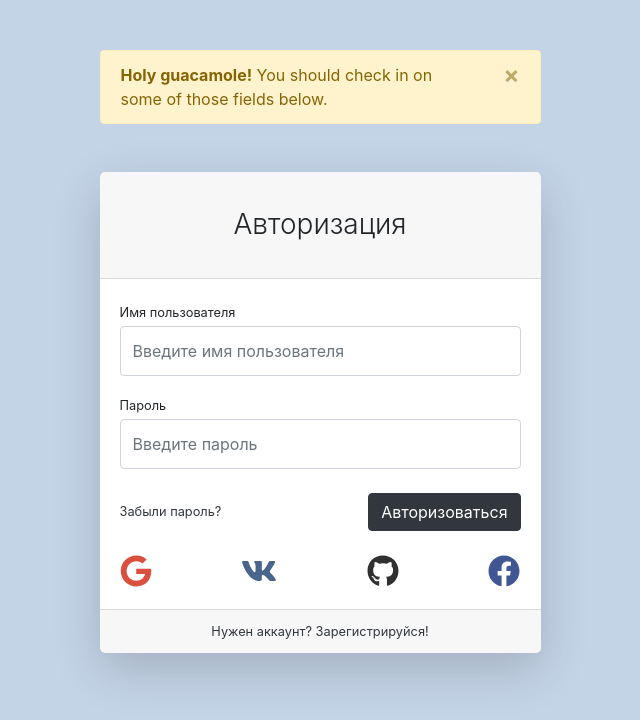
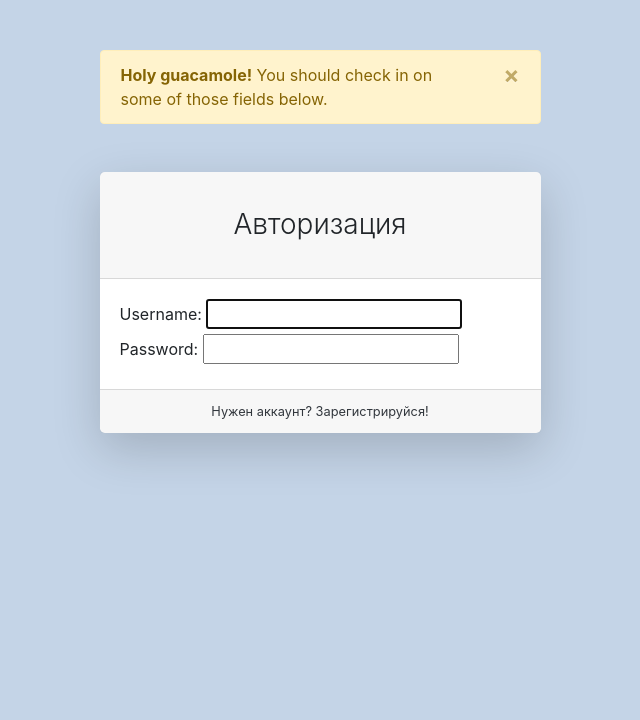
Before and after one commit to RomanK17/django-project, a Django app: page /users/login/ in a window 1280 px wide. Shown: the top 720 px of the page, without its empty margins (320-960 px from the left). Run offline with Django 5.2, Linux system fonts and the light colour scheme; some libraries are stand-ins or nearby versions.

Commit message:
fixed login & registraation

```diff
--- /dev/null
+++ b/users/form.py
@@ -0,0 +1,8 @@
+from django.contrib.auth.forms import AuthenticationForm
+
+from users.models import User
+
+class UserLoginForm(AuthenticationForm):
+    class Meta:
+        model = User
+        fields = ['username', 'password']
--- a/users/templates/users/login.html
+++ b/users/templates/users/login.html
@@ -16,39 +16,40 @@
                             <div class="card-header"><h3 class="text-center font-weight-light my-4">Авторизация</h3>
                             </div>
                             <div class="card-body">
-                                <form>
-                                    <div class="form-group">
-                                        <label class="small mb-1" for="inputEmailAddress">Имя пользователя</label>
-                                        <input class="form-control py-4" id="inputEmailAddress" type="text"
-                                               placeholder="Введите имя пользователя"/>
-                                    </div>
-                                    <div class="form-group">
-                                        <label class="small mb-1" for="inputPassword">Пароль</label>
-                                        <input class="form-control py-4" id="inputPassword" type="password"
-                                               placeholder="Введите пароль"/>
-                                    </div>
-                                    <div class="form-group d-flex align-items-center justify-content-between mt-4 mb-0">
-                                        <a class="small" href="#">Забыли пароль?</a>
-                                        <input class="btn btn-primary" type="submit" value="Авторизоваться">
-                                    </div>
-                                    <div class="form-group d-flex align-items-center justify-content-between mt-4 mb-0">
-                                        <a href="#">
-                                            <i class="fab fa-google fa-2x" style="color: #d9503e;"></i>
-                                        </a>
-                                        <a href="#">
-                                            <i class="fab fa-vk fa-2x" style="color: #4a658b;"></i>
-                                        </a>
-                                        <a href="#">
-                                            <i class="fab fa-github fa-2x" style="color: #303030;"></i>
-                                        </a>
-                                        <a href="#">
-                                            <i class="fab fa-facebook fa-2x" style="color: #405794;"></i>
-                                        </a>
-                                    </div>
+                                <form action="{% url 'users:login' %}" method="post">
+                                    {{ form }}
+{#                                    <div class="form-group">#}
+{#                                        <label class="small mb-1" for="inputEmailAddress">Имя пользователя</label>#}
+{#                                        <input class="form-control py-4" id="inputEmailAddress" type="text"#}
+{#                                               placeholder="Введите имя пользователя"/>#}
+{#                                    </div>#}
+{#                                    <div class="form-group">#}
+{#                                        <label class="small mb-1" for="inputPassword">Пароль</label>#}
+{#                                        <input class="form-control py-4" id="inputPassword" type="password"#}
+{#                                               placeholder="Введите пароль"/>#}
+{#                                    </div>#}
+{#                                    <div class="form-group d-flex align-items-center justify-content-between mt-4 mb-0">#}
+{#                                        <a class="small" href="#">Забыли пароль?</a>#}
+{#                                        <input class="btn btn-primary" type="submit" value="Авторизоваться">#}
+{#                                    </div>#}
+{#                                    <div class="form-group d-flex align-items-center justify-content-between mt-4 mb-0">#}
+{#                                        <a href="#">#}
+{#                                            <i class="fab fa-google fa-2x" style="color: #d9503e;"></i>#}
+{#                                        </a>#}
+{#                                        <a href="#">#}
+{#                                            <i class="fab fa-vk fa-2x" style="color: #4a658b;"></i>#}
+{#                                        </a>#}
+{#                                        <a href="#">#}
+{#                                            <i class="fab fa-github fa-2x" style="color: #303030;"></i>#}
+{#                                        </a>#}
+{#                                        <a href="#">#}
+{#                                            <i class="fab fa-facebook fa-2x" style="color: #405794;"></i>#}
+{#                                        </a>#}
+{#                                    </div>#}
                                 </form>
                             </div>
                             <div class="card-footer text-center">
-                                <div class="small"><a href="{% url 'users:login'  %} }">Нужен аккаунт? Зарегистрируйся!</a></div>
+                                <div class="small"><a href="{% url 'users:registration'  %} }">Нужен аккаунт? Зарегистрируйся!</a></div>
                             </div>
                         </div>
                     </div>
--- a/users/templates/users/register.html
+++ b/users/templates/users/register.html
@@ -71,7 +71,7 @@
                                 </form>
                             </div>
                             <div class="card-footer text-center">
-                                <div class="small"><a href="{% url 'users:registration' %}">Уже есть аккаунт? Авторизоваться</a></div>
+                                <div class="small"><a href="{% url 'users:login' %}">Уже есть аккаунт? Авторизоваться</a></div>
                             </div>
                         </div>
                     </div>
--- a/users/views.py
+++ b/users/views.py
@@ -1,9 +1,23 @@
 from django.shortcuts import render
+from django.contrib import auth
+
+from users.form import UserLoginForm
 
 # Create your views here.
 
 def log(request):
-    return render(request, 'users/login.html')
+    if request.method == 'POST':
+        form = UserLoginForm(data=request.POST)
+        if form.is_valid():
+            username = request.POST['username']
+            password = request.POST['password']
+            user = auth.authenticate(username=username, password=password)
+            if user:
+                auth.login(request,user)
+    else:
+        form = UserLoginForm()
+    context = {'form': form}
+    return render(request, 'users/login.html', context)
 
 def reg(request):
     return render(request, 'users/register.html')
```
